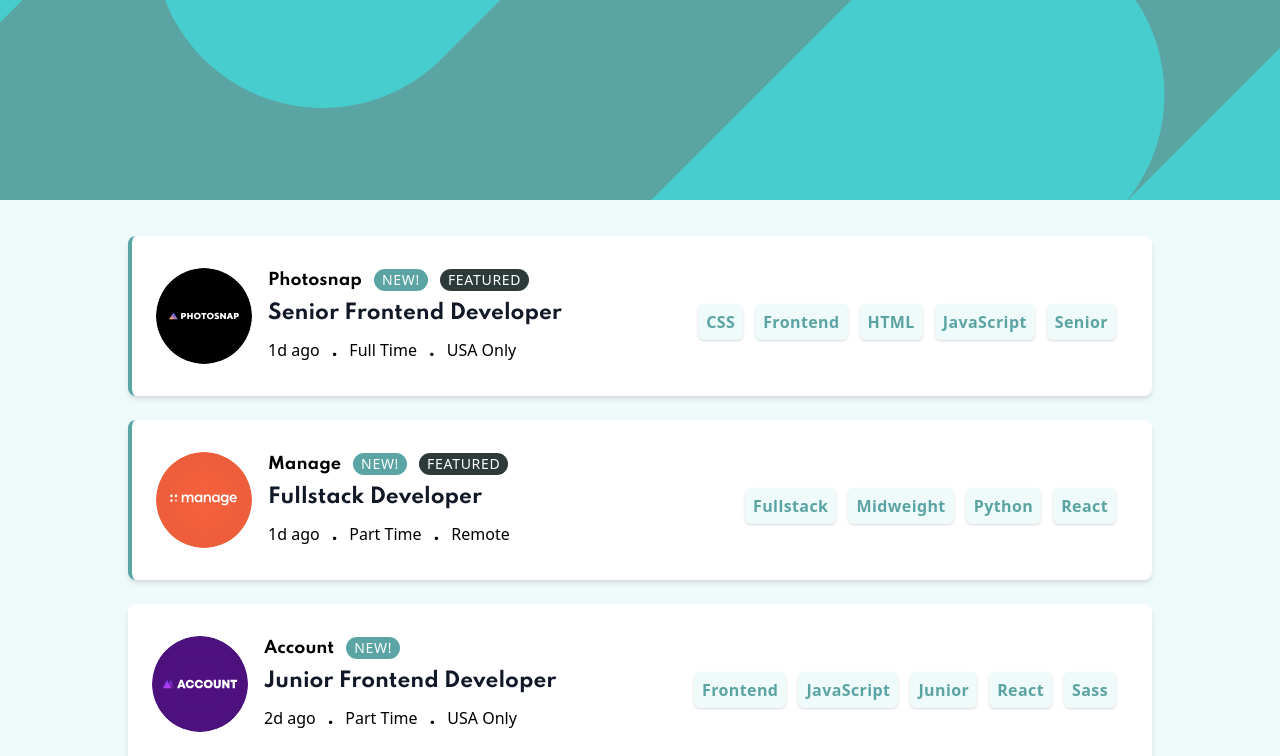
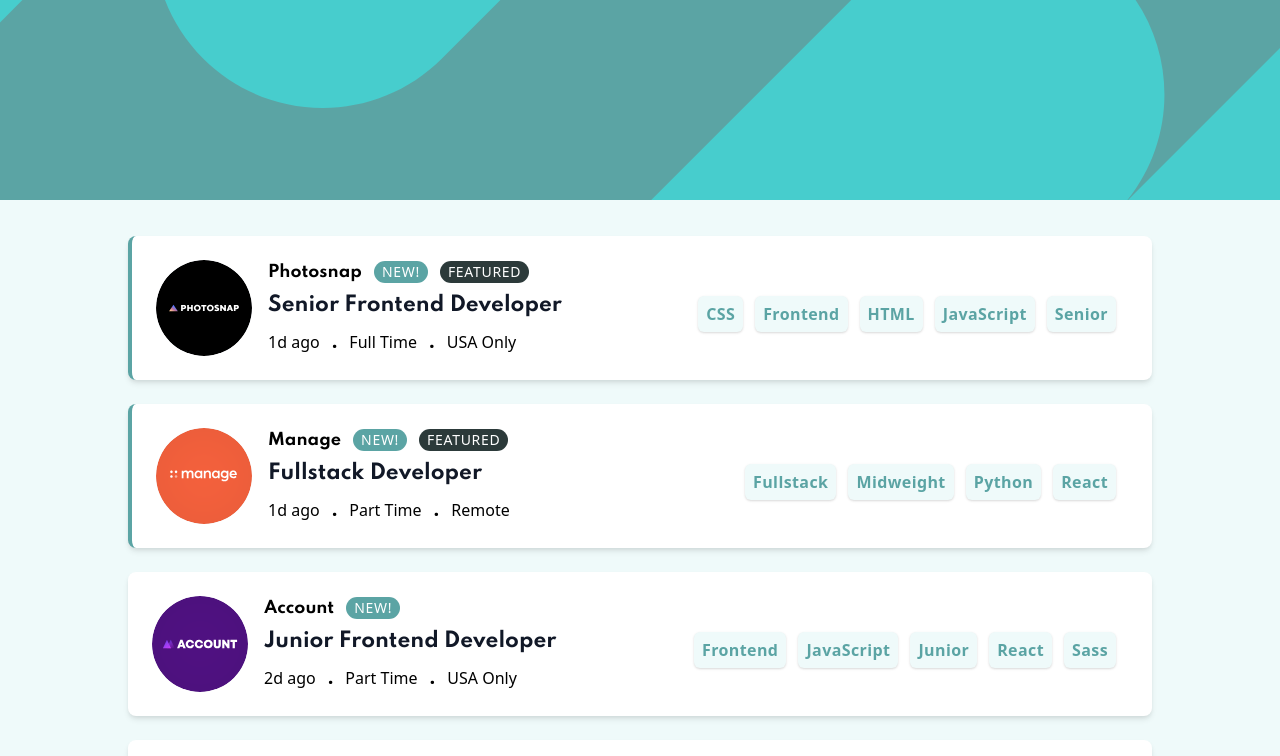
Before and after one commit to SahasSaurav/next_job_listing, a Next.js app: page / in a window 1280 px wide. Shown: the top 756 px of the page. Built offline with nearby package versions, Linux system fonts and the light colour scheme.

Commit message:
ui error fixed

```diff
--- a/src/components/JobCard.tsx
+++ b/src/components/JobCard.tsx
@@ -32,7 +32,7 @@ const JobCard:React.FC<{job:JobType}> = ({job}) => {
   const filterTag=[role,level,...languages,...tools].sort()
 
   return (
-    <motion.div className={` flex flex-col lg:flex-row lg:justify-start lg:items-center bg-white px-6 py-8  rounded-lg shadow-md w-full max-w-screen-lg leading-5 ${featured&& job.new?'border-l-4 border-desaturated-cyan':''}  origin-top-left `} variants={jobCardVariant} initial="hidden" animate="show" exit="exit" >
+    <motion.div className={`flex flex-col lg:flex-row lg:justify-start lg:items-center bg-white p-6  rounded-lg shadow-md w-full max-w-screen-lg leading-5 ${featured&& job.new?'border-l-4 border-desaturated-cyan':''}  origin-top-left `} variants={jobCardVariant} initial="hidden" animate="show" exit="exit" >
       {/* images */}
         <img
           src={`/assets/images/${logo}`}
```
